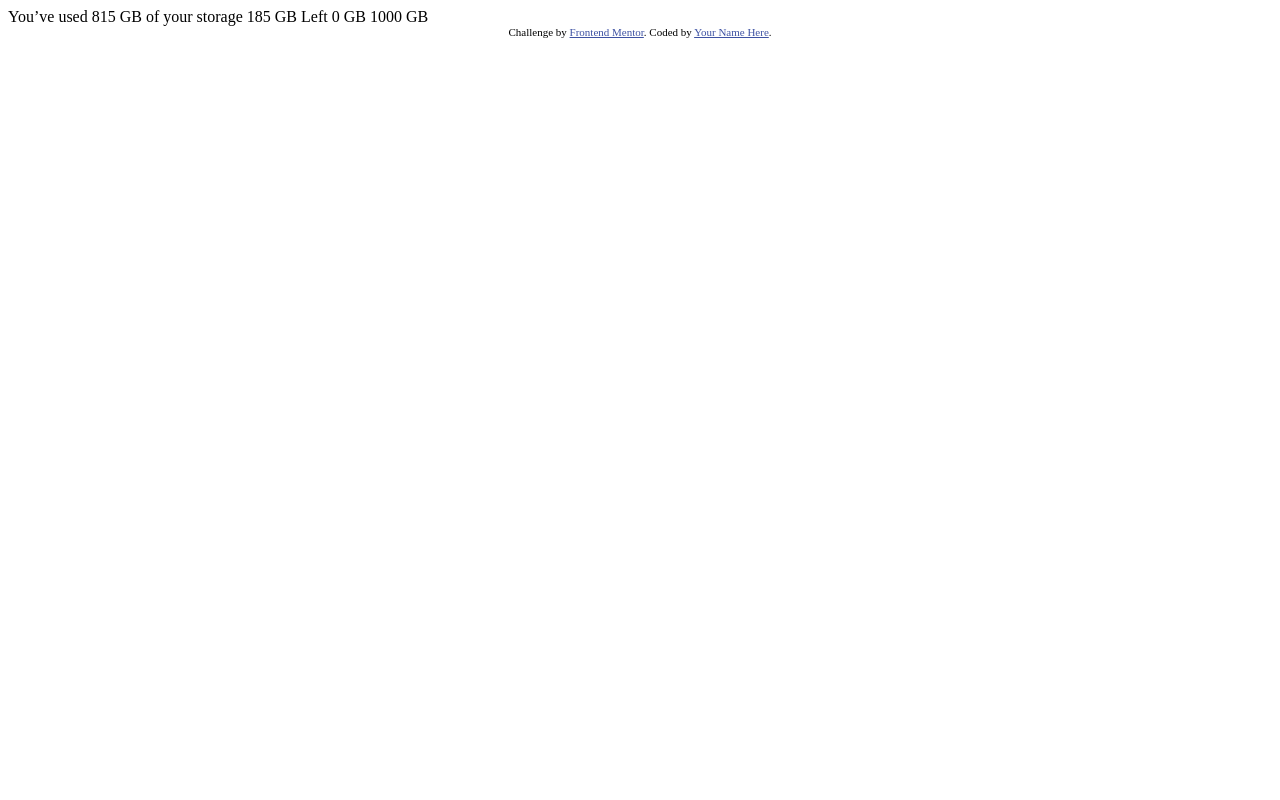
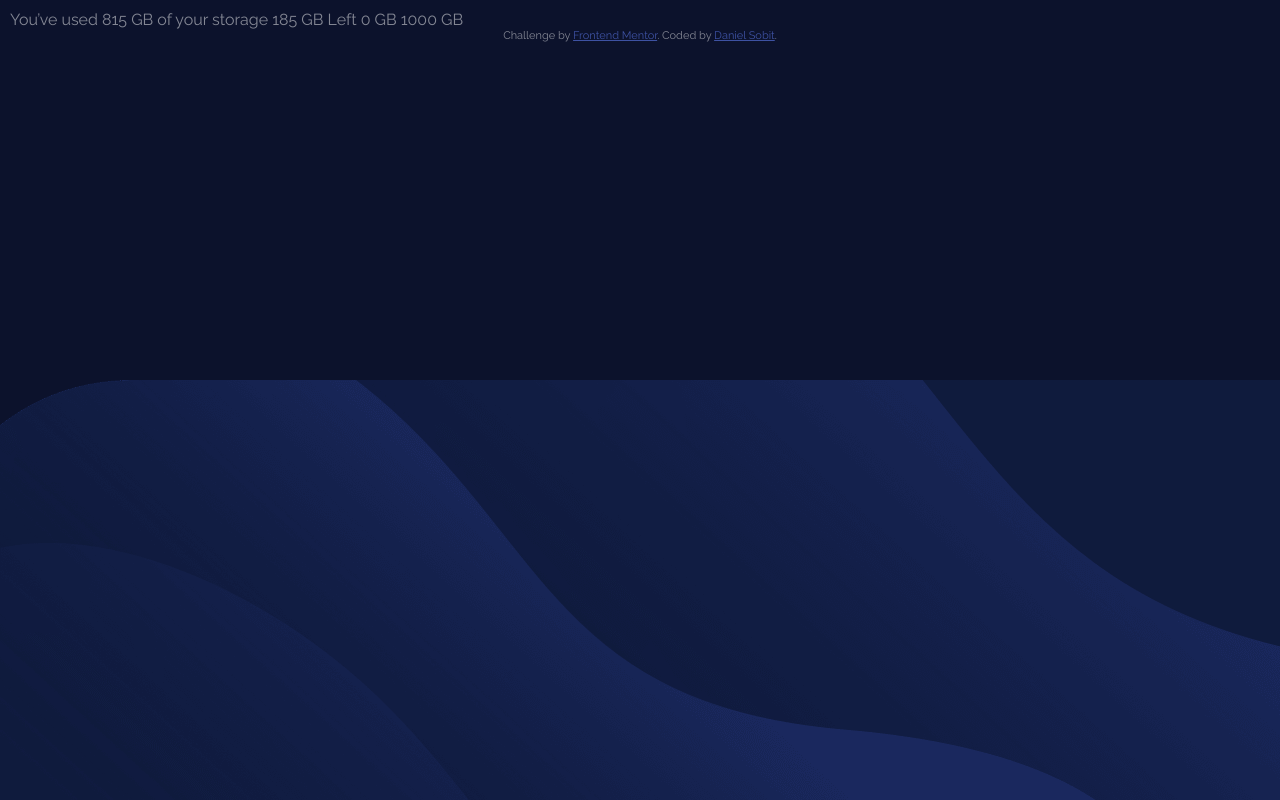
Before and after one commit to sobitd/flyo-data-storage-component, a plain HTML site: page index.html in a window 1280 px wide. Drawn offline with Linux system fonts and the light colour scheme; files whose address does not match are found by name.

Commit message:
Updating HTML and CSS

```diff
--- /dev/null
+++ b/index.css
@@ -0,0 +1,10 @@
+body{
+    background-color: hsl(229, 57%, 11%);
+    background-image: url(/home/moringa/Desktop/indipendent-projects/fylo-data-storage-component-master/images/bg-desktop.png);
+    background-position: center bottom;
+    background-repeat: no-repeat;
+    background-attachment: fixed;
+    color: hsl(229,7%,55%);
+    font-family: 'Raleway';
+    margin: 10px;
+}
--- a/index.html
+++ b/index.html
@@ -5,6 +5,10 @@
   <meta name="viewport" content="width=device-width, initial-scale=1.0"> <!-- displays site properly based on user's device -->
 
   <link rel="icon" type="image/png" sizes="32x32" href="./images/favicon-32x32.png">
+  <link rel="stylesheet" type="text/css" href="index.css">
+  <link rel="preconnect" href="https://fonts.googleapis.com">
+  <link rel="preconnect" href="https://fonts.gstatic.com" crossorigin>
+  <link href="https://fonts.googleapis.com/css2?family=Raleway&display=swap" rel="stylesheet">
 
   <title>Frontend Mentor | Fylo data storage component</title>
 
@@ -15,7 +19,7 @@
   </style>
 </head>
 <body>
-
+<div class="container">
   You’ve used 815 GB of your storage
 
   185 GB Left
@@ -23,9 +27,10 @@
   0 GB
   1000 GB
 
+ </div>
   <div class="attribution">
     Challenge by <a href="https://www.frontendmentor.io?ref=challenge" target="_blank">Frontend Mentor</a>.
-    Coded by <a href="#">Your Name Here</a>.
+    Coded by <a href="#">Daniel Sobit</a>.
   </div>
 </body>
 </html>
```
